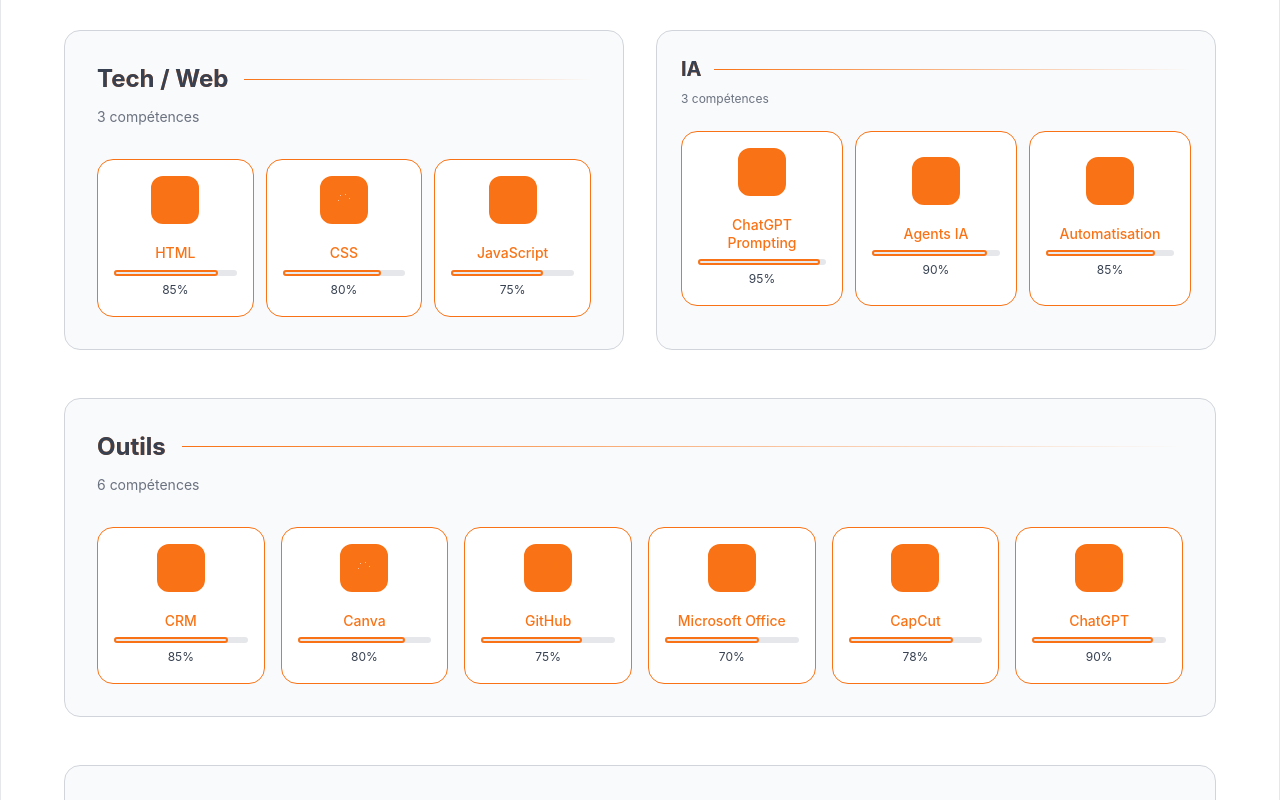
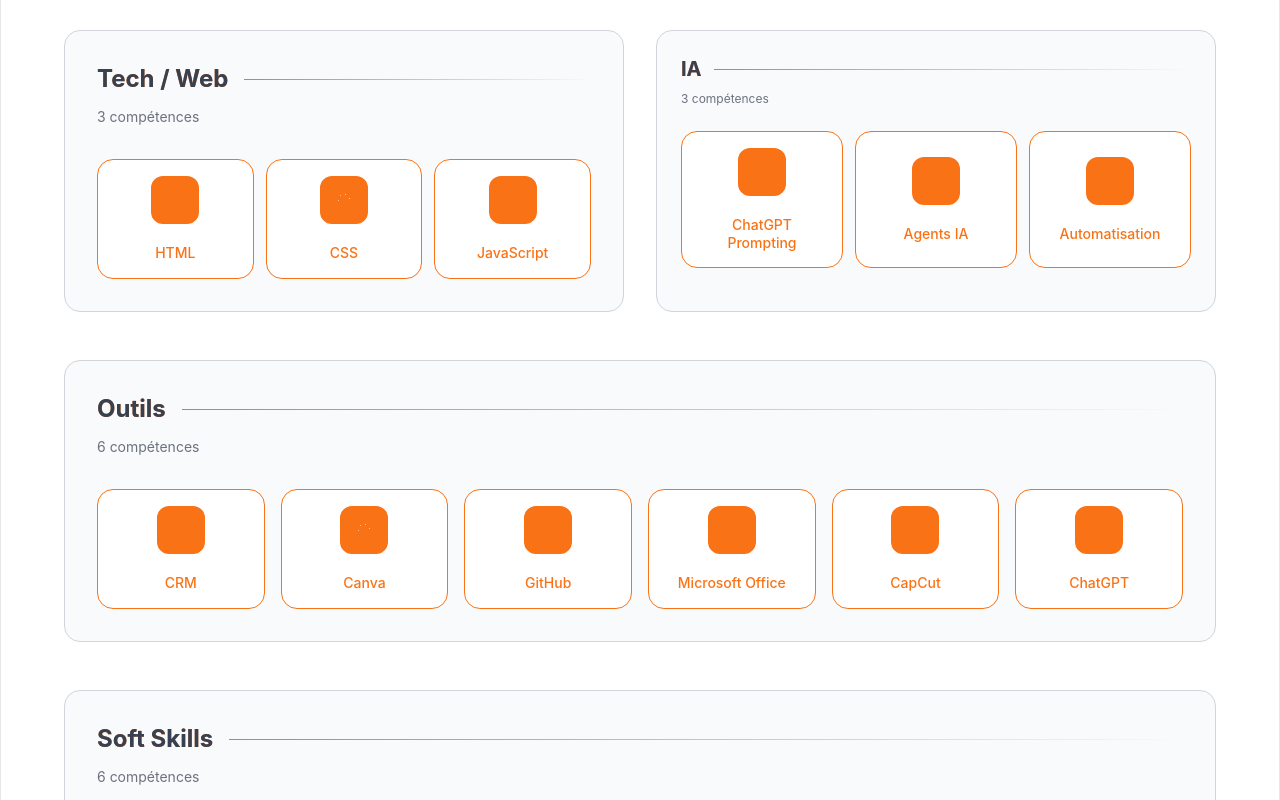
Before and after one commit to Raphael91000/portofolio, a React (Vite) app: page / in a window 1280 px wide. Shown: the part 4400-5200 px from the top of the page. Built offline with nearby package versions, Linux system fonts and the light colour scheme.

Commit message:
modifs skills

```diff
--- a/src/components/sections/Skills.tsx
+++ b/src/components/sections/Skills.tsx
@@ -87,20 +87,6 @@ const Skills: React.FC = () => {
           <h4 className={`text-orange-600 dark:text-white font-medium ${isCompact ? 'text-xs' : 'text-sm'} leading-tight line-clamp-2 no-hover-effect`}>
             {skill.name}
           </h4>
-          {!isCompact && skill.level && (
-            <div className="mt-2">
-              <div className="w-full bg-gray-200 dark:bg-gray-600 rounded-full h-1.5">
-                <div
-                  className="bg-orange-500 h-1.5 rounded-full transition-all duration-1000 ease-out"
-                  style={{
-                    width: isInView ? `${skill.level}%` : '0%',
-                    transitionDelay: `${categoryIndex * 0.1 + skillIndex * 0.05 + 0.5}s`
-                  }}
-                />
-              </div>
-              <span className="text-xs text-gray-500 dark:text-gray-400 mt-1">{skill.level}%</span>
-            </div>
-          )}
         </div>
       </motion.div>
     );
```
